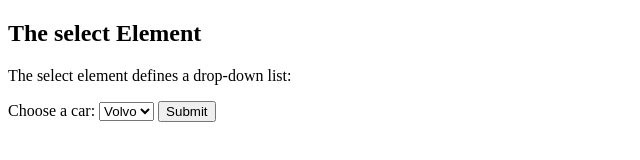
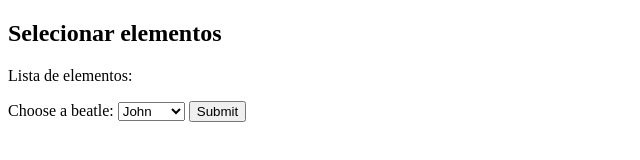
Before and after one commit to colesanaroberta/colesanaroberta.github.io, a plain HTML site: page index.html in a window 1280 px wide. Shown: the whole page, without its empty margins (0-640 px from the left). Drawn offline with Linux system fonts and the light colour scheme.

Commit message:
Update index.html

```diff
--- a/index.html
+++ b/index.html
@@ -2,17 +2,17 @@
 <html>
 <body>
 
-<h2>The select Element</h2>
+<h2>Selecionar elementos</h2>
 
-<p>The select element defines a drop-down list:</p>
+<p>Lista de elementos:</p>
 
 <form action="/teste.html">
-  <label for="cars">Choose a car:</label>
-  <select id="cars" name="cars">
-    <option value="volvo">Volvo</option>
-    <option value="saab">Saab</option>
-    <option value="fiat">Fiat</option>
-    <option value="audi">Audi</option>
+  <label for="beatles">Choose a beatle:</label>
+  <select id="beatles" name="beatles">
+    <option value="john">John</option>
+    <option value="paul">Paul</option>
+    <option value="george">George</option>
+    <option value="ringo">Ringo</option>
   </select>
   <input type="submit">
 </form>
```
